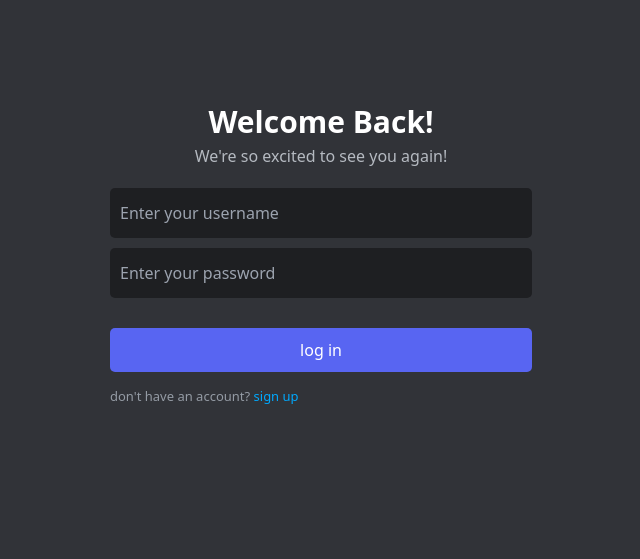
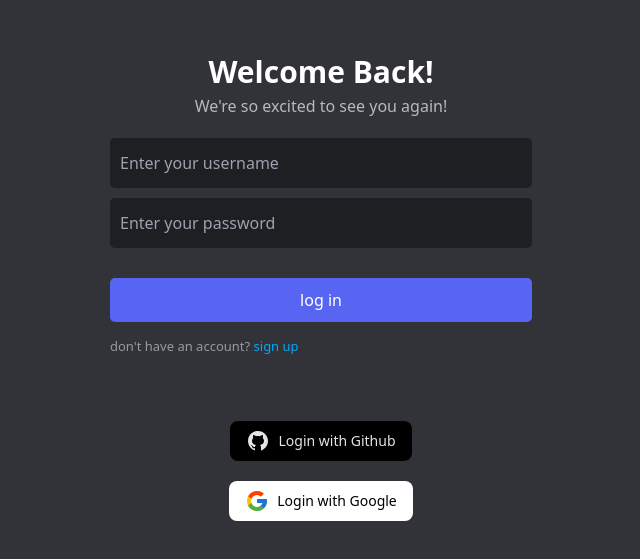
Before and after one commit to Vikhyatz/discord-next, a Next.js app: page / in a window 1280 px wide. Shown: the part 147-706 px from the top of the page, without its empty margins (319-959 px from the left). Built offline with nearby package versions, Linux system fonts and the light colour scheme; no server answers.

Commit message:
authentication

```diff
--- /dev/null
+++ b/app/api/auth/[...nextauth]/route.js
@@ -0,0 +1,28 @@
+import NextAuth from 'next-auth'
+// import AppleProvider from 'next-auth/providers/apple'
+// import FacebookProvider from 'next-auth/providers/facebook'
+import GoogleProvider from 'next-auth/providers/google'
+// import EmailProvider from 'next-auth/providers/email'
+import GithubProvider from 'next-auth/providers/github'
+
+
+const handler = NextAuth({
+    providers: [
+        GithubProvider({
+            // clientId: process.env.GITHUB_ID,
+            // clientSecret: process.env.GITHUB_SECRET,
+            clientId: 'Ov23lib4hasb6fSETsX9',
+            clientSecret: '808302495325a9db5bcdab867afbb3907e02cbef',
+        }),
+        GoogleProvider({
+            clientId: '631324538908-3dk8i5q6797k1d19t6ot4acgl3ongbhd.apps.googleusercontent.com',
+            clientSecret: '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'
+        }),
+    ],
+
+})
+
+// google client id - 631324538908-3dk8i5q6797k1d19t6ot4acgl3ongbhd.apps.googleusercontent.com
+// google client secret - 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
+
+export { handler as GET, handler as POST }
--- /dev/null
+++ b/app/components/AuthTest.jsx
@@ -0,0 +1,81 @@
+"use client"
+import { useSession, signIn, signOut } from "next-auth/react"
+import Link from "next/link"
+import { redirect } from "next/navigation"
+
+
+export default function AuthTest() {
+    const { data: session } = useSession()
+    if (session) {
+        // return (
+        //     <>
+        //         {/* Signed in as {session.user.email} <br /> */}
+        //         {/* <button onClick={() => signOut()}>Sign out</button> */}
+
+        //         {/* /* From Uiverse.io by OfficialRushO  */}
+        //         <Link href={'/friends'}>
+        //         <button
+        //             className="cursor-pointer text-zinc-200 flex gap-2 items-center bg-black px-4 py-2 rounded-lg font-medium text-sm hover:bg-[#111] transition-all ease-in duration-200"
+        //         >
+        //             <svg
+        //                 viewBox="0 0 24 24"
+        //                 xmlns="http://www.w3.org/2000/svg"
+        //                 className="w-6 fill-zinc-200"
+        //             >
+        //                 <path
+        //                     d="M10.9,2.1c-4.6,0.5-8.3,4.2-8.8,8.7c-0.6,5,2.5,9.3,6.9,10.7v-2.3c0,0-0.4,0.1-0.9,0.1c-1.4,0-2-1.2-2.1-1.9 c-0.1-0.4-0.3-0.7-0.6-1C5.1,16.3,5,16.3,5,16.2C5,16,5.3,16,5.4,16c0.6,0,1.1,0.7,1.3,1c0.5,0.8,1.1,1,1.4,1c0.4,0,0.7-0.1,0.9-0.2 c0.1-0.7,0.4-1.4,1-1.8c-2.3-0.5-4-1.8-4-4c0-1.1,0.5-2.2,1.2-3C7.1,8.8,7,8.3,7,7.6C7,7.2,7,6.6,7.3,6c0,0,1.4,0,2.8,1.3 C10.6,7.1,11.3,7,12,7s1.4,0.1,2,0.3C15.3,6,16.8,6,16.8,6C17,6.6,17,7.2,17,7.6c0,0.8-0.1,1.2-0.2,1.4c0.7,0.8,1.2,1.8,1.2,3 c0,2.2-1.7,3.5-4,4c0.6,0.5,1,1.4,1,2.3v3.3c4.1-1.3,7-5.1,7-9.5C22,6.1,16.9,1.4,10.9,2.1z"
+        //                 ></path>
+        //             </svg>
+        //             Continue with {session.user.email}
+        //         </button>
+        //         </Link>
+
+
+        //     </>
+        // )
+        redirect('/friends')
+    }
+    return (
+        <>
+            {/* Not signed in <br />
+            <button onClick={() => signIn('github')}>Sign in</button> */}
+            <button onClick={() => signIn('github')}
+                className="cursor-pointer text-zinc-200 flex gap-2 items-center bg-black px-4 py-2 rounded-lg font-medium text-sm hover:bg-[#111] transition-all ease-in duration-200"
+            >
+                <svg
+                    viewBox="0 0 24 24"
+                    xmlns="http://www.w3.org/2000/svg"
+                    className="w-6 fill-zinc-200"
+                >
+                    <path
+                        d="M10.9,2.1c-4.6,0.5-8.3,4.2-8.8,8.7c-0.6,5,2.5,9.3,6.9,10.7v-2.3c0,0-0.4,0.1-0.9,0.1c-1.4,0-2-1.2-2.1-1.9 c-0.1-0.4-0.3-0.7-0.6-1C5.1,16.3,5,16.3,5,16.2C5,16,5.3,16,5.4,16c0.6,0,1.1,0.7,1.3,1c0.5,0.8,1.1,1,1.4,1c0.4,0,0.7-0.1,0.9-0.2 c0.1-0.7,0.4-1.4,1-1.8c-2.3-0.5-4-1.8-4-4c0-1.1,0.5-2.2,1.2-3C7.1,8.8,7,8.3,7,7.6C7,7.2,7,6.6,7.3,6c0,0,1.4,0,2.8,1.3 C10.6,7.1,11.3,7,12,7s1.4,0.1,2,0.3C15.3,6,16.8,6,16.8,6C17,6.6,17,7.2,17,7.6c0,0.8-0.1,1.2-0.2,1.4c0.7,0.8,1.2,1.8,1.2,3 c0,2.2-1.7,3.5-4,4c0.6,0.5,1,1.4,1,2.3v3.3c4.1-1.3,7-5.1,7-9.5C22,6.1,16.9,1.4,10.9,2.1z"
+                    ></path>
+                </svg>
+                Login with Github
+            </button>
+            <button onClick={() => signIn('google')}
+                className="cursor-pointer mt-[20px] text-black flex gap-2 items-center bg-white px-4 py-2 rounded-lg font-medium text-sm hover:bg-[#111] hover:text-white transition-all ease-in duration-200"
+            >
+                <svg viewBox="0 0 48 48" xmlns="http://www.w3.org/2000/svg" className="w-6">
+                    <path
+                        d="M43.611,20.083H42V20H24v8h11.303c-1.649,4.657-6.08,8-11.303,8c-6.627,0-12-5.373-12-12c0-6.627,5.373-12,12-12c3.059,0,5.842,1.154,7.961,3.039l5.657-5.657C34.046,6.053,29.268,4,24,4C12.955,4,4,12.955,4,24c0,11.045,8.955,20,20,20c11.045,0,20-8.955,20-20C44,22.659,43.862,21.35,43.611,20.083z"
+                        fill="#FFC107"
+                    ></path>
+                    <path
+                        d="M6.306,14.691l6.571,4.819C14.655,15.108,18.961,12,24,12c3.059,0,5.842,1.154,7.961,3.039l5.657-5.657C34.046,6.053,29.268,4,24,4C16.318,4,9.656,8.337,6.306,14.691z"
+                        fill="#FF3D00"
+                    ></path>
+                    <path
+                        d="M24,44c5.166,0,9.86-1.977,13.409-5.192l-6.19-5.238C29.211,35.091,26.715,36,24,36c-5.202,0-9.619-3.317-11.283-7.946l-6.522,5.025C9.505,39.556,16.227,44,24,44z"
+                        fill="#4CAF50"
+                    ></path>
+                    <path
+                        d="M43.611,20.083H42V20H24v8h11.303c-0.792,2.237-2.231,4.166-4.087,5.571c0.001-0.001,0.002-0.001,0.003-0.002l6.19,5.238C36.971,39.205,44,34,44,24C44,22.659,43.862,21.35,43.611,20.083z"
+                        fill="#1976D2"
+                    ></path>
+                </svg>
+                Login with Google
+            </button>
+        </>
+    )
+}
--- /dev/null
+++ b/app/components/SessionWrapper.jsx
@@ -0,0 +1,13 @@
+"use client"
+import React from 'react'
+import { SessionProvider } from 'next-auth/react'
+
+const SessionWrapper = ({children}) => {
+    return (
+        <SessionProvider>
+            {children}
+        </SessionProvider>
+    )
+}
+
+export default SessionWrapper
--- a/app/components/SideNav2.jsx
+++ b/app/components/SideNav2.jsx
@@ -6,11 +6,14 @@ import clsx from 'clsx'
 import CreateModal from './CreateModal'
 import Navlinks from './Navlinks'
 
+import { useSession } from 'next-auth/react'
+
 import { FaGear, FaUser, FaPlus } from "react-icons/fa6"
 import Channel from './Channel'
 
 
 const SideNav2 = ({ pathname, type }) => {
+    const {data : session} = useSession()
 
     const [modal, setModal] = useState("close");
 
@@ -56,7 +59,7 @@ const SideNav2 = ({ pathname, type }) => {
                         />
                     </div>
                     <p className='ml-[10px]'>
-                        Vikhyatz
+                        {session.user.name}
                     </p>
                 </div>
                 <FaGear size={40} className='mr-[20px] p-[12px] transition-all duration-[0.2s] rounded-[5px] hover:bg-[#3c3e44]' />
--- a/app/friends/dm/page.jsx
+++ b/app/friends/dm/page.jsx
@@ -1,11 +1,17 @@
 "use client"
 import React from 'react'
-import { usePathname } from 'next/navigation';
+import { usePathname, redirect } from 'next/navigation';
+import { useSession } from 'next-auth/react';
 
 import SideNav1 from '../../components/SideNav1';
 import SideNav2 from '../../components/SideNav2';
 
 const page = () => {
+
+  const { data: session } = useSession()
+  if(!session){
+    redirect('/')
+  }
   const pathname = usePathname()
   return (
     <>
--- a/app/friends/page.jsx
+++ b/app/friends/page.jsx
@@ -3,7 +3,8 @@ import React from 'react'
 import { useState } from 'react';
 import Link from 'next/link';
 import clsx from 'clsx';
-import { usePathname } from 'next/navigation';
+import { useSession } from 'next-auth/react';
+import { redirect, usePathname } from 'next/navigation';
 import Allfriends from '@/app/components/Allfriends';
 import Requests from '@/app/components/Requests';
 import Addfriend from '@/app/components/Addfriend';
@@ -14,8 +15,14 @@ import SideNav2 from '@/app/components/SideNav2';
 // icons
 import { FaUser } from "react-icons/fa6"
 
+
 const page = () => {
+  const { data: session } = useSession()
+  if(!session){
+    redirect('/')
+  }
   const pathname = usePathname()
+  console.log(session)
 
   const [state, setstate] = useState("all")
 
--- a/app/layout.js
+++ b/app/layout.js
@@ -1,6 +1,7 @@
 import localFont from "next/font/local";
 import "./globals.css";
 import Head from "next/head";
+import SessionWrapper from "./components/SessionWrapper";
 
 const geistSans = localFont({
   src: "./fonts/GeistVF.woff",
@@ -25,7 +26,9 @@ export default function RootLayout({ children }) {
       <body
         className={`${geistSans.variable} ${geistMono.variable} antialiased`}
       >
+        <SessionWrapper>
         {children}
+        </SessionWrapper>
       </body>
     </html>
   );
--- a/app/page.jsx
+++ b/app/page.jsx
@@ -1,7 +1,17 @@
+"use client"
 // import Image from "next/image";
 import Link from "next/link";
+import AuthTest from "./components/AuthTest";
+
+// import { useSession } from "next-auth/react";
+// import { useRouter } from "next/navigation";
 
 export default function Home() {
+    // const { data: session } = useSession()
+    // const router = useRouter();
+    // if (session) {
+    //     router.push('/friends')
+    // }
     return (
         <>
             <div className="flex justify-center items-center w-full h-[100vh] overflow-hidden bg-[#313338] flex-col">
@@ -23,6 +33,7 @@ export default function Home() {
                         <Link href="/register" className="text-[#00a8fc] hover:underline hover:decoration-solid"> sign up </Link>
                     </div>
                 </div>
+                <AuthTest />
             </div>
         </>
     )
--- a/app/register/page.jsx
+++ b/app/register/page.jsx
@@ -14,7 +14,7 @@ const page = () => {
                         />
 
                         <input type="username" id="username" name="username" placeholder="Enter your username"
-                    className="w-full h-[50px] rounded-[5px] border border-solid border-[rgb(48, 45, 45)] bg-[#1E1F22] p-[10px] text-white transition duration-500 border-0 focus:border focus:border-[#5865F2] focus:placeholder:text-[#5865F2] focus:border-solid outline-0" required  />
+                            className="w-full h-[50px] rounded-[5px] border border-solid border-[rgb(48, 45, 45)] bg-[#1E1F22] p-[10px] text-white transition duration-500 border-0 focus:border focus:border-[#5865F2] focus:placeholder:text-[#5865F2] focus:border-solid outline-0" required />
                         <p className='hidden'></p>
 
                         <input type="password" name="password" placeholder="Enter your password" className="w-full h-[50px] rounded-[5px] border border-solid border-[rgb(48, 45, 45)] bg-[#1E1F22] p-[10px] text-white transition duration-500 border-0 focus:border focus:border-[#5865F2] focus:placeholder:text-[#5865F2] focus:border-solid outline-0"
--- a/app/server/page.jsx
+++ b/app/server/page.jsx
@@ -1,11 +1,17 @@
 "use client"
 import React from 'react'
-import { usePathname } from 'next/navigation';
+import { usePathname, redirect } from 'next/navigation';
+import { useSession } from 'next-auth/react';
 
 import SideNav1 from '../components/SideNav1';
 import SideNav2 from '../components/SideNav2';
 
 const page = () => {
+
+    const { data: session } = useSession()
+    if (!session) {
+        redirect('/')
+    }
     const pathname = usePathname()
     return (
         <>
```
Also changed, not shown: package.json (+4 -3 lines), 1 other file (tests, documents, lock files or other folders). Lines whose indentation alone changed are shown as unchanged.
